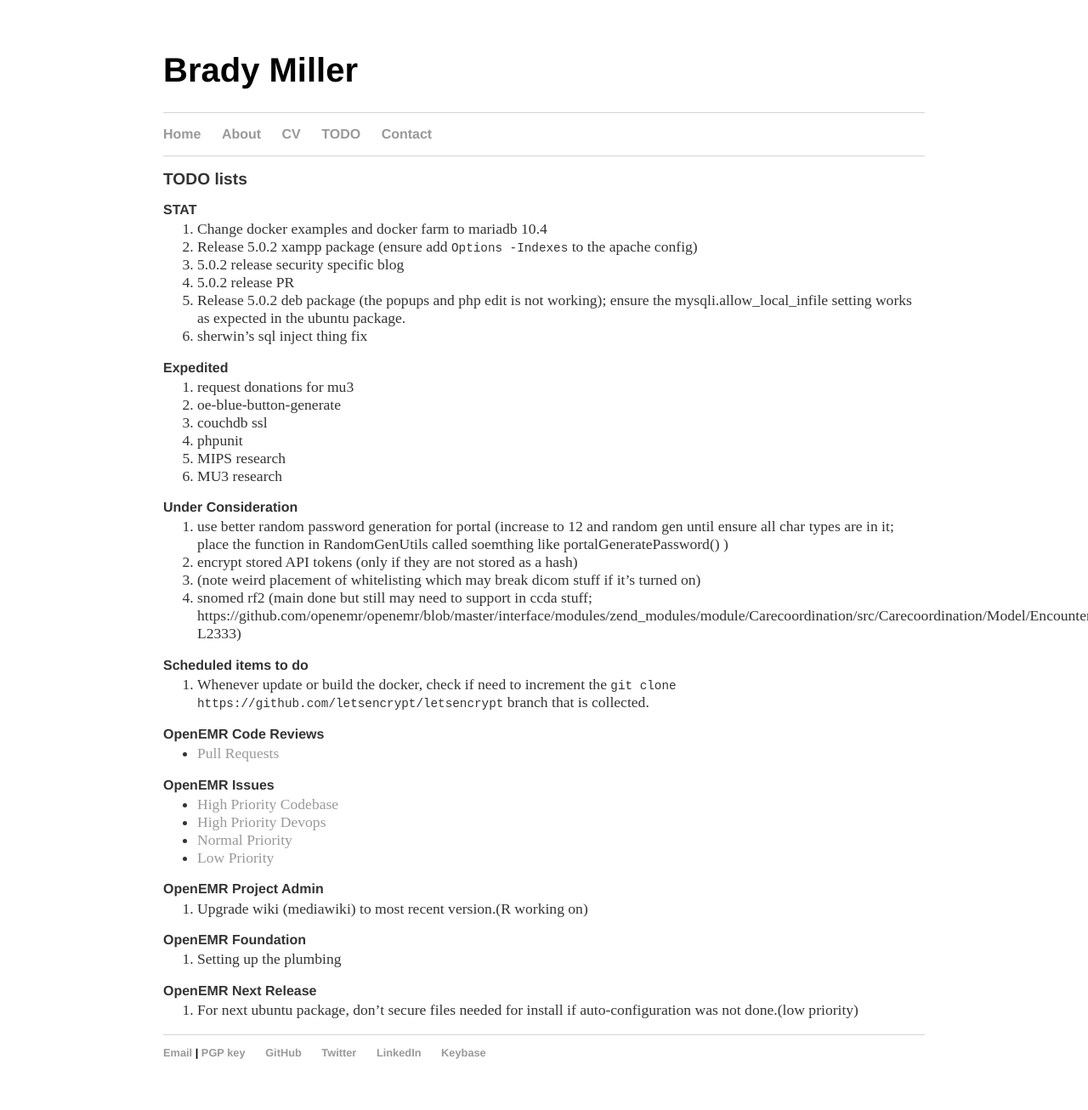
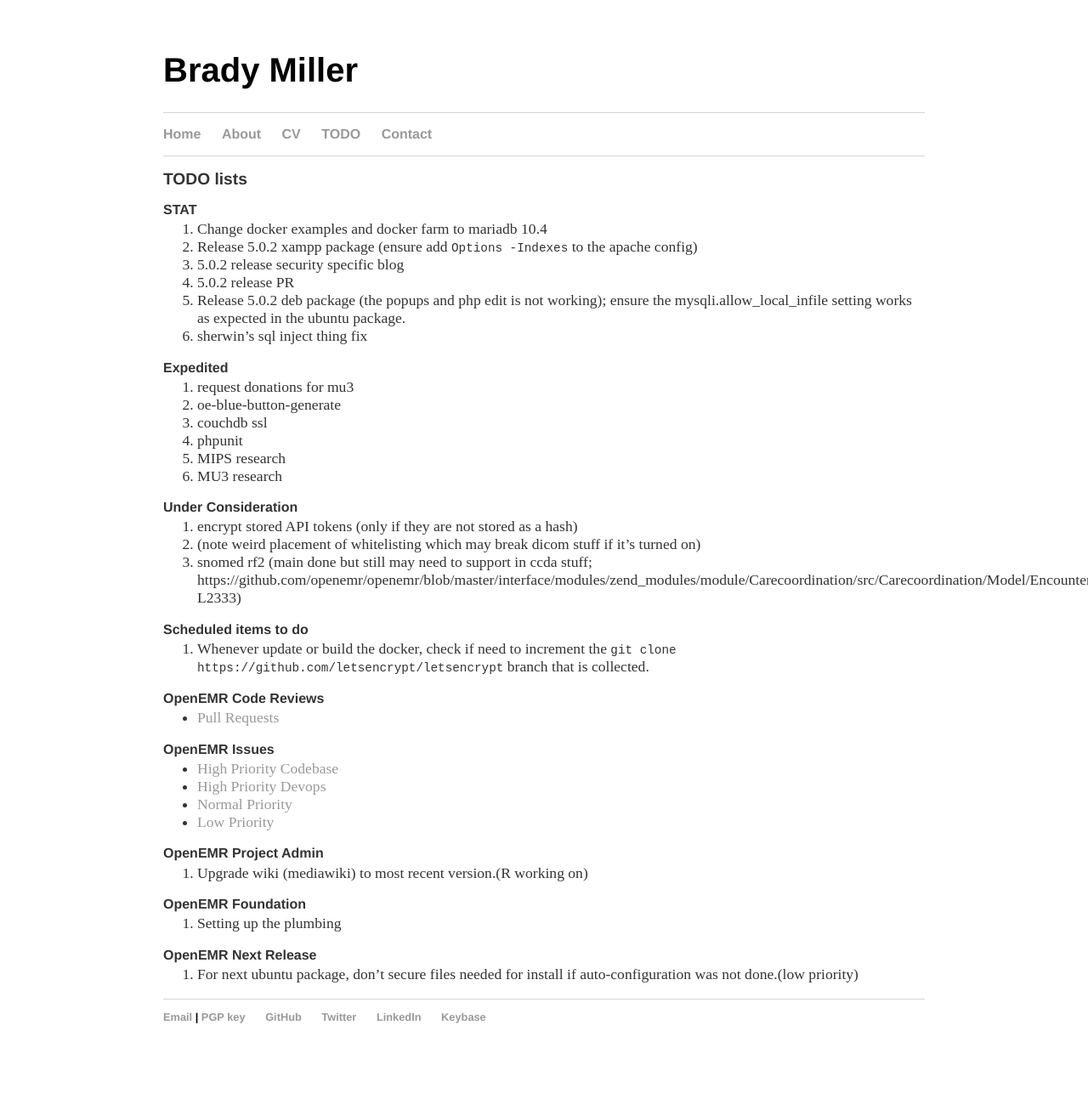
Before and after one commit to bradymiller/bradymiller.github.io, a Jekyll site: the page built from todo/index.md, in a window 1280 px wide. Shown: the whole page at 85% size. Built offline with Jekyll 4.4.1, drawn with Linux system fonts in a browser that asks for light colours; our own code applies the rules of GitHub Pages for plain Markdown files; after the commit the page ends 1264 px from its top, so only the background shows below that.

Commit message:
Update index.md

```diff
--- a/todo/index.md
+++ b/todo/index.md
@@ -20,7 +20,6 @@
 1. MU3 research
 
 ### Under Consideration
-1. use better random password generation for portal (increase to 12 and random gen until ensure all char types are in it; place the function in RandomGenUtils called soemthing like portalGeneratePassword() )
 1. encrypt stored API tokens (only if they are not stored as a hash)
 1. (note weird placement of whitelisting which may break dicom stuff if it's turned on)
 1. snomed rf2 (main done but still may need to support in ccda stuff; https://github.com/openemr/openemr/blob/master/interface/modules/zend_modules/module/Carecoordination/src/Carecoordination/Model/EncounterccdadispatchTable.php#L2316-L2333)
```
